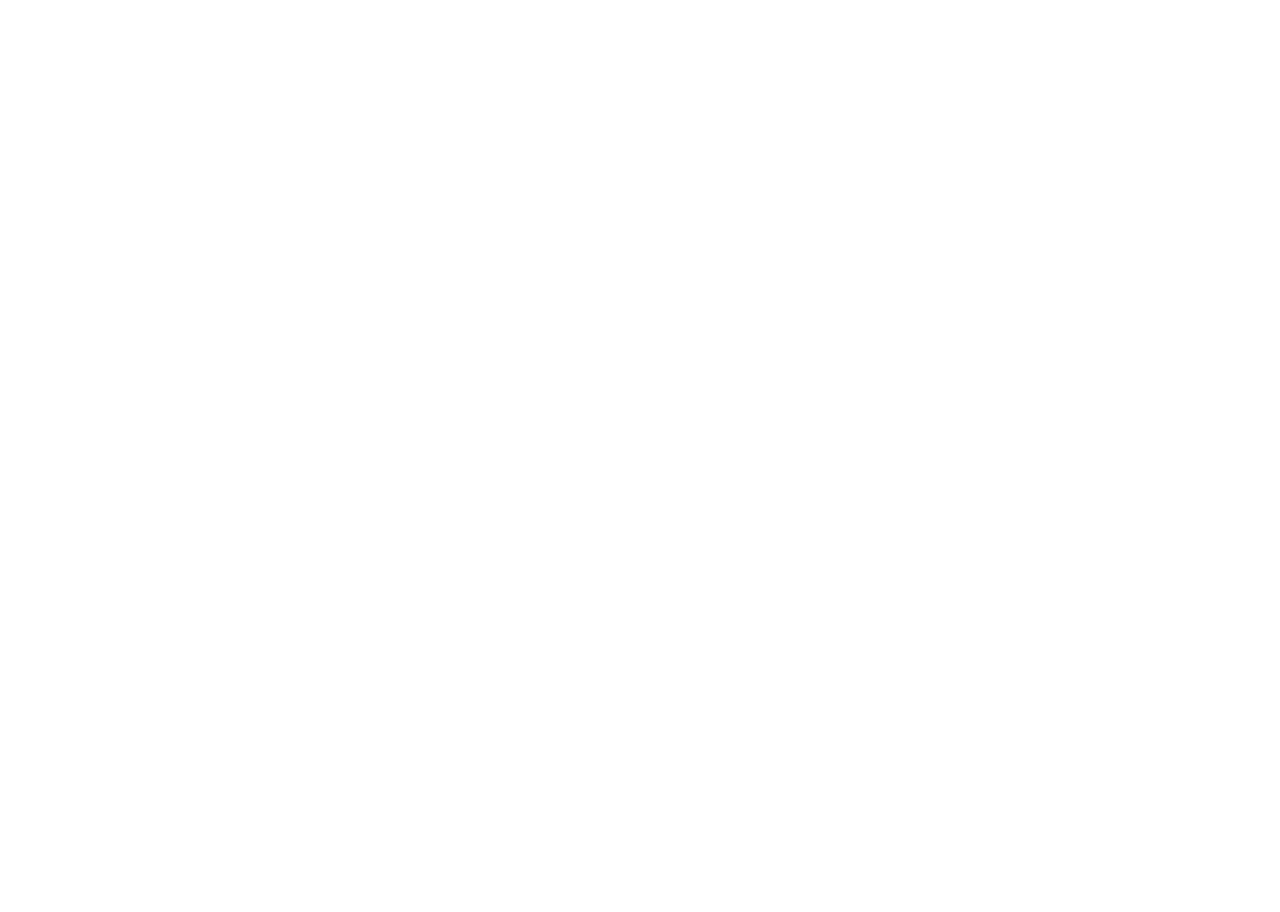
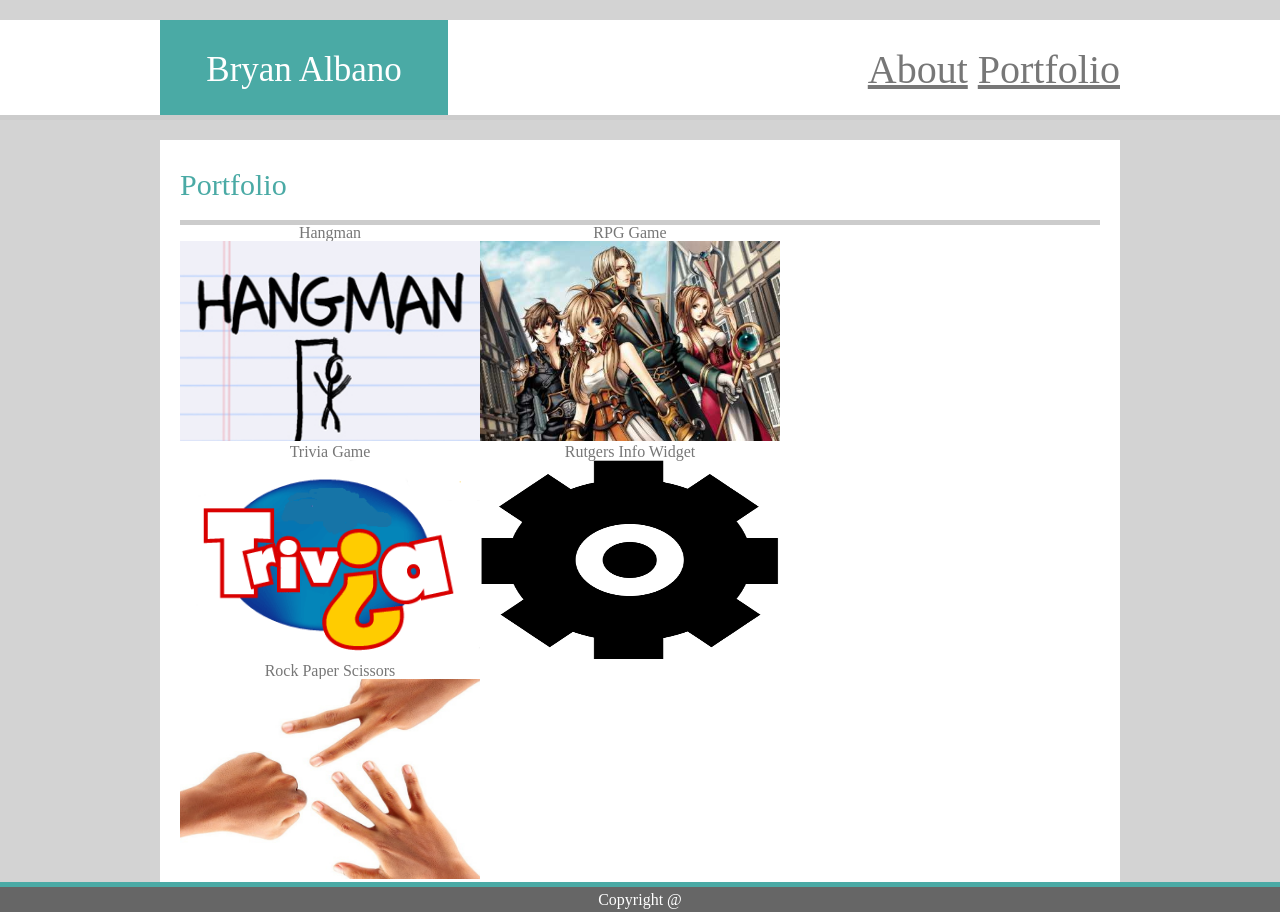
Before and after one commit to balbano80/Basic-Portfolio, a plain HTML site: page portfolio.html in a window 1280 px wide. Before the commit the page ends 800 px from the top, so only its background shows below. Drawn offline with Linux system fonts and the light colour scheme; files that its build step writes are made by us from their sources.

Commit message:
updated styles(mostly the .name class) to have background match size of header and fixed footer - copyright stling to be vertically centered. git status
cd..

```diff
--- a/assets/css/reset.css
+++ b/assets/css/reset.css
@@ -46,3 +46,9 @@ table {
 	border-collapse: collapse;
 	border-spacing: 0;
 }
+
+/*
+=====================
+Primary Header
+=====================
+*/
--- a/assets/css/styles.css
+++ b/assets/css/styles.css
@@ -0,0 +1,126 @@
+
+*{
+    box-sizing: border-box;
+    color: #777777;
+    font-family: 'Arial', 'Helvetica Neue', Arial, Helvetica, sans-serif;
+    font-size: 12px;
+    /* text-align: center; */
+}
+
+/*
+=============
+Custom Styles
+=============
+*/
+body{
+    background-color: lightgray;
+}
+
+header{
+    /* padding: 20px 0; */
+    margin: 20px 0;
+    height: 100px;
+    width: 100%;
+    background-color: #ffffff;
+    border-bottom: 5px solid #cccccc;
+}
+
+
+h3{
+    color: #4aaaa5;
+    font-size: 30px;
+    padding: 30px 0 20px 0;
+    border-bottom: 5px solid #cccccc;
+    text-align: left;
+}
+
+footer{
+    background-color: #666666;
+    color:#ffffff;
+    text-align: center;
+    line-height: 25px;
+    height: 30px;
+    border-top: 5px solid #4aaaa5;
+    /* margin-top: 30px; */
+}
+
+/*
+=============
+ClearFix
+=============
+*/
+.clearfix:before,
+.clearfix:after{
+    content: "";
+    display: block;
+}
+.clearfix:after{
+    clear: both;
+}
+
+/*
+=================
+Main Layout
+=================
+*/
+.container{
+    position: relative;
+    margin: 0 auto;
+    width: 960px;
+}
+
+.main-layout{
+    background-color: #ffffff;
+    padding: 0 20px;
+}
+
+/*
+==================
+Primary Header
+==================
+*/
+.name{
+    background-color: #4aaaa5;
+    color: #ffffff;
+    text-align: center;
+    font-size: 35px;
+    line-height: 100px;
+    float: left;
+    width: 30%;
+    height: 95px;
+}
+
+.primary-nav{
+    float: right;
+    width: 40%;
+    font-size: 40px;
+    line-height: 100px;
+    text-align: right;
+}
+
+.primary-nav a:hover{
+    color: purple;
+}
+
+/*
+====================
+Bio
+====================
+*/
+.bio-img{
+    margin-right: 30px;
+    float: left;
+}
+
+.bio-text{
+    float: left;
+}
+
+/*
+=====================
+Contact
+=====================
+*/
+.contact{
+    text-align: left;
+}
--- a/contact.html
+++ b/contact.html
@@ -0,0 +1,55 @@
+<!DOCTYPE html>
+<html land="en">
+
+    <head>
+        <meta charset="utf-8">
+        <title>Bryan Albano's Portfolio</title>
+        <link rel="stylesheet" href="reset.css">
+        <link rel="stylesheet" type="text/css" href="assets/css/styles.css">
+    </head>
+
+    <body>
+        <header>
+            <div class="container clearfix">
+            <section class="name">
+                    Bryan Albano
+            </section>
+                <nav class="primary-nav">
+                    <a href="index.html">About</a>
+                    <a href="portfolio.html">Portfolio</a>
+                    <a href="contact.html">Contact</a>
+                </nav>
+            </div>
+        </header>
+
+        <div class="container main-layout">
+            <h3>Contact</h3>
+
+            <section class="contact">
+                <h4>
+                    Name
+                </h4>
+                <p>
+                    Input field for name to be added
+                </p>
+                <h4>
+                    Email Address
+                </h4>
+                <p>
+                    Input field for email address to be added
+                </p>
+                <h4>
+                    Message
+                </h4>
+                <p>
+                    Larger input field for message to be added
+                </p>
+            </section>
+        </div>
+
+        <footer>
+            Copyright @
+        </footer>
+    </body>
+
+</html>
--- a/portfolio.html
+++ b/portfolio.html
@@ -0,0 +1,68 @@
+<!DOCTYPE html>
+<html land="en">
+
+    <head>
+        <meta charset="utf-8">
+        <title>Bryan Albano's Portfolio</title>
+        <link rel="stylesheet" href="reset.css">
+        <link rel="stylesheet" type="text/css" href="assets/css/styles.css">
+    </head>
+
+    <body>
+        <header>
+            <div class="container clearfix">
+                <section class="name">
+                        Bryan Albano
+                </section>
+                <nav class="primary-nav">
+                    <a href="index.html">About</a>
+                    <a href="portfolio.html">Portfolio</a>
+                    <a href="contact.html">Contact</a>
+            </nav>
+            </div>
+        </header>
+
+        <div class="container main-layout clearfix">
+
+            <h3>Portfolio</h3>
+
+            <table style="width: 50%">
+
+                <!-- use absolute for the named boxes over the images -->
+                <tr>
+                    <th>Hangman</th>
+                    <th>RPG Game</th>
+                </tr>
+
+                <tr>
+                    <td><img src="assets/images/Hangman.jpg" alt="Hangman Game" style="width:300px;height:200px;"></td>
+                    <td><img src="assets/images/RPG.jpg" alt="RPG Game" style="width:300px;height:200px;"></td>
+                </tr>
+
+                <tr>
+                    <th>Trivia Game</th>
+                    <th>Rutgers Info Widget</th>
+                </tr>
+
+                <tr>
+                    <td><img src="assets/images/trivia.gif" alt="Trivia game icon" style="width:300px;height:200px;"></td>
+                    <td><img src="assets/images/widget.png" alt="Widget image" style="width:300px;height:200px;"></td>
+                </tr>
+
+                <tr>
+                    <th>Rock Paper Scissors</th>
+                </tr>
+
+                <tr>
+                    <td><img src="assets/images/rock-paper-scissors.jpg" alt="Rock Paper Scissors" style="width:300px;height:200px;"></td>
+                </tr>
+            </table>
+        </div>
+
+        <footer>
+            Copyright @
+        </footer>
+
+    </body>
+
+</html>
```
Also changed, not shown: index.html (+43 -1 lines), assets/images/me.png, 1 other file.
